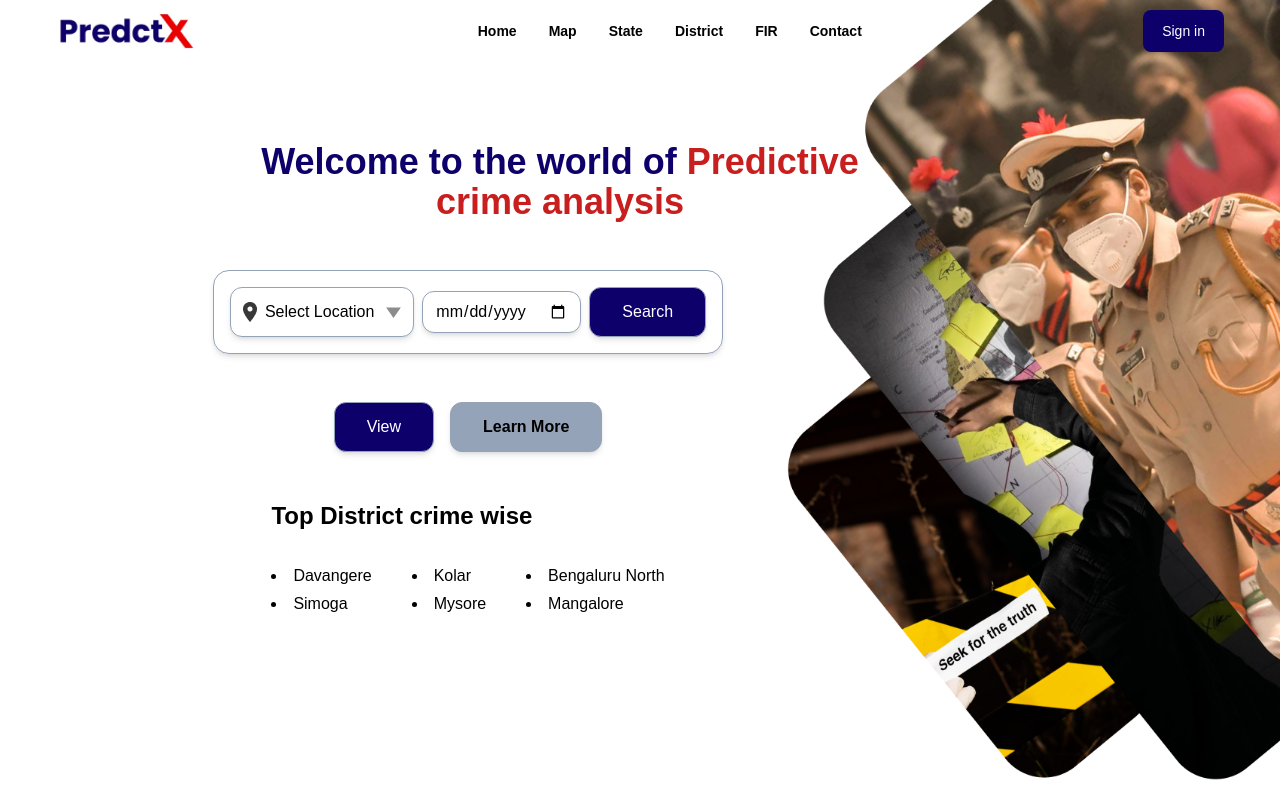
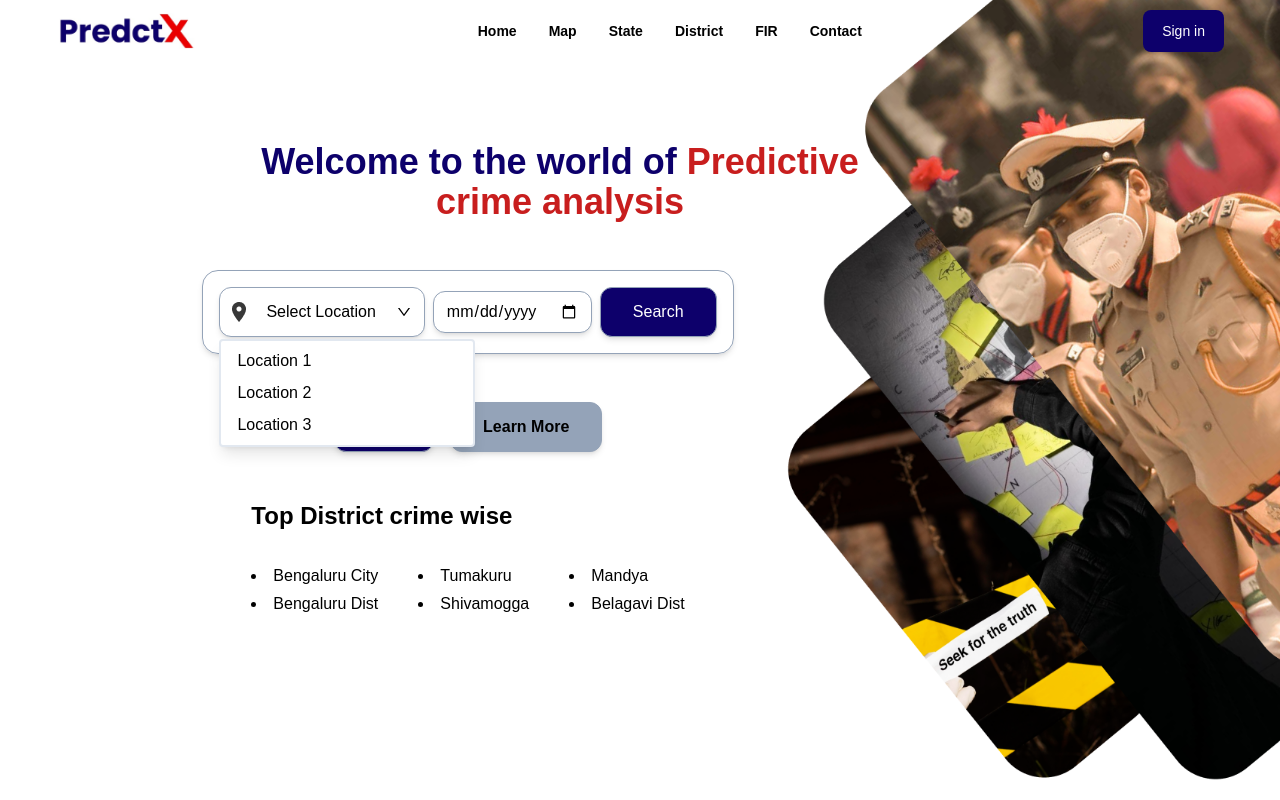
Before and after one commit to securedapp-github/PredictX, a React (Create React App) app in the folder frontend/: page / in a window 1280 px wide. Both pictures are taken after a click on the button "Select Location". Shown: the top 800 px of the page. Built offline with nearby package versions, Linux system fonts and the light colour scheme.

Commit message:
All works completed

```diff
--- a/frontend/src/Components/Firpopup.js
+++ b/frontend/src/Components/Firpopup.js
@@ -99,7 +99,7 @@ const Firpopup = ({ onClose, onApply }) => {
 
 <div className='mb-6'>
             <h1 className='text-lg font-medium mb-3'>Upload</h1>
-            <FileInput id="file-upload-helper-text" helperText="SVG, PNG, JPG or GIF (MAX. 800x400px)." />
+            <FileInput id="file-upload-helper-text" helperText="PDF, PNG, JPG, DOC or File (MAX 100MB)" />
 
 </div>
 
--- a/frontend/src/Pages/Home.js
+++ b/frontend/src/Pages/Home.js
@@ -1,7 +1,8 @@
-import React from 'react'
+import React,{useState} from 'react'
 import { List,Avatar } from "flowbite-react";
 import Homeicon from '../Images/Home-icon.png';
 import Location from '../Images/Icons/Location.png';
+import { AiOutlineDown } from 'react-icons/ai';
 import Polygon from '../Images/Icons/Polygon.png';
 import City from '../Images/City.png';
 import News1 from '../Images/News1.png';
@@ -23,6 +24,14 @@ import Insta from '../Images/Icons/Insta.png';
 
 
 export default function Home() {
+    const [isOpen, setIsOpen] = useState(false);
+    const [selectedOption, setSelectedOption] = useState('Select Location');
+
+    const handleOptionClick = (option) => {
+      setSelectedOption(option);
+      setIsOpen(false);
+    };
+
   return (
     <div>
       <div className='flex '>
@@ -31,8 +40,25 @@ export default function Home() {
       <h1 className=' font-bold text-4xl sm:text-2xl sm:ml-4 lg:text-3xl lg:ml-36 xl:text-4xl xl:ml-36 2xl:text-4xl flex flex-col justify-center text-center mt-20 text-mybg'> <span>Welcome to the world of <span className='text-red-700'>Predictive</span></span> <span className='text-red-700'>crime analysis</span></h1>
 <div className='w-11/12 ml-5 flex flex-col mt-12 gap-12'>
 <div className='mx-auto flex gap-2 justify-center flex-wrap border border-slate-400 shadow-md p-4 rounded-2xl items-center'>
-    <button  className='bg-white text-black border border-slate-400 shadow-md flex justify-center items-center p-3 rounded-xl'
-     ><img src={Location} alt="" className='mr-2' />Select Location<img src={Polygon} alt="" className='ml-3' /></button>
+
+<div className='flex flex-col relative'>
+<button onClick={() => setIsOpen(!isOpen)} className='bg-white text-black border border-slate-400 shadow-md flex justify-center items-center p-3 gap-3 rounded-xl'>
+          <img src={Location} alt="" className='mr-2' />
+          {selectedOption}
+          <AiOutlineDown className='ml-2' />
+        </button>
+        {isOpen && (
+          <ul className="absolute top-11 bg-white border-2 border-slate-200  w-64 mt-2 py-1 rounded shadow-lg">
+            <li className="py-1 px-4 hover:bg-gray-100 cursor-pointer" onClick={() => handleOptionClick('Option 1')}>Location 1</li>
+            <li className="py-1 px-4 hover:bg-gray-100 cursor-pointer" onClick={() => handleOptionClick('Option 2')}>Location 2</li>
+            <li className="py-1 px-4 hover:bg-gray-100 cursor-pointer" onClick={() => handleOptionClick('Option 3')}>Location 3</li>
+          </ul>
+        )}
+</div>
+
+    {/* <button  className='bg-white text-black border border-slate-400 shadow-md flex justify-center items-center p-3 rounded-xl'
+     ><img src={Location} alt="" className='mr-2' />Select Location<img src={Polygon} alt="" className='ml-3' /></button> */}
+
 <input type="date" name="date" id="date" className='bg-white text-black border border-slate-400 shadow-md rounded-xl cursor-pointer' placeholder='Select Date' />
 <button  className=' text-white border border-slate-400 shadow-md flex justify-center items-center p-3 px-8 rounded-xl bg-mybg'
     >Search</button>
@@ -45,18 +71,18 @@ export default function Home() {
     </div>
 <div className='flex mx-auto justify-center flex-col gap-8'>
   <div><h1 className='font-bold text-2xl'>Top District crime wise</h1></div>
-  <div className='flex gap-8 md:gap-10 flex-wrap justify-start'>
+  <div className='flex gap-8 md:gap-10 flex-wrap justify-center flex-col md:flex-row mb-3 sm:mb-5 md:mb-0'>
   <List className='text-black'>
-      <List.Item>Davangere</List.Item>
-      <List.Item>Simoga</List.Item>
+      <List.Item>Bengaluru City</List.Item>
+      <List.Item>Bengaluru Dist</List.Item>
     </List>
   <List className='text-black'>
-      <List.Item>Kolar</List.Item>
-      <List.Item>Mysore</List.Item>
+      <List.Item>Tumakuru</List.Item>
+      <List.Item>Shivamogga</List.Item>
     </List>
   <List className='text-black'>
-      <List.Item>Bengaluru North</List.Item>
-      <List.Item>Mangalore</List.Item>
+      <List.Item>Mandya</List.Item>
+      <List.Item>Belagavi Dist</List.Item>
     </List>
   </div>
 </div>
```
